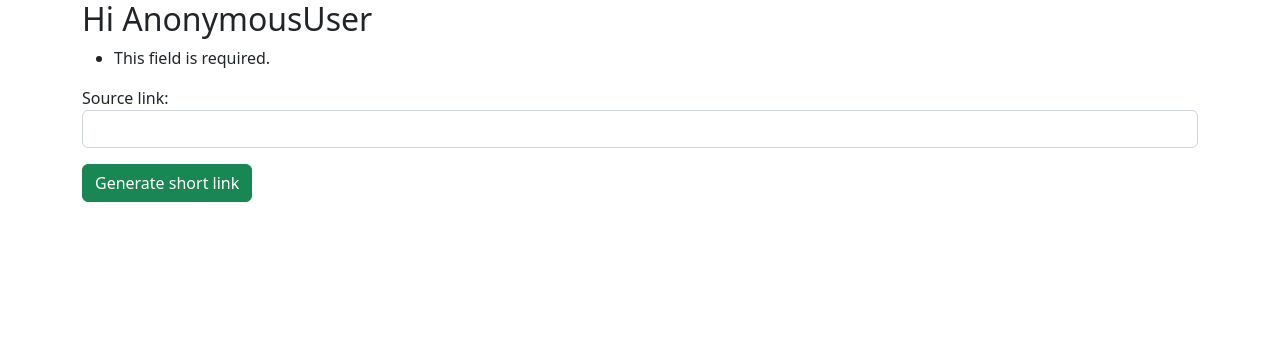
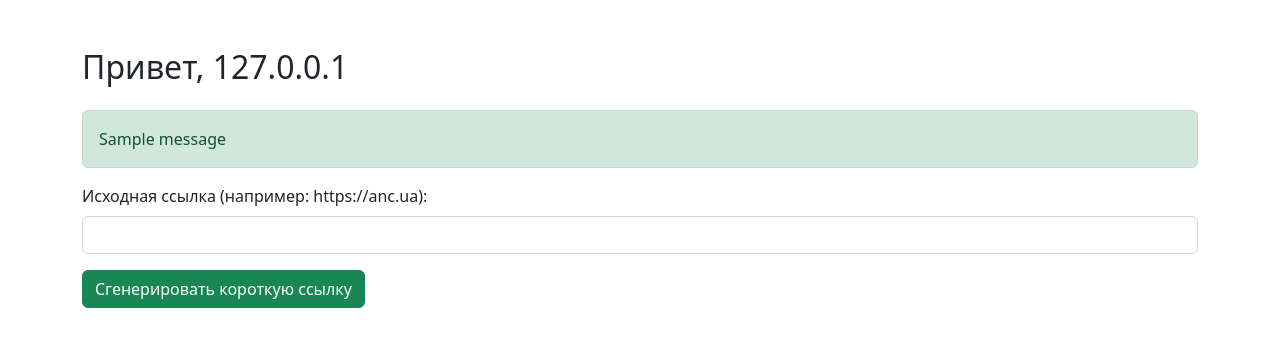
Before and after one commit to spin-sammy/short-links, a Django app: page / in a window 1280 px wide. Shown: the top 347 px of the page. Run offline with Django 4.2, Linux system fonts and the light colour scheme; one stand-in notice (Sample message) is shown.

Commit message:
added link checking

```diff
--- a/short_link/convert_link/forms.py
+++ b/short_link/convert_link/forms.py
@@ -2,4 +2,4 @@ from django import forms
 
 
 class SourceLinkForm(forms.Form):
-    source_link = forms.CharField(label='Source link', widget=forms.TextInput(attrs={'class': 'form-control'}))
+    source_link = forms.URLField(label='Исходная ссылка (например: https://anc.ua)', widget=forms.TextInput(attrs={'class': 'form-control'}))
--- a/short_link/convert_link/models.py
+++ b/short_link/convert_link/models.py
@@ -10,14 +10,13 @@ from django.contrib.auth.models import User
 
 
 class ShortLink(models.Model):
-    source_link = models.CharField(max_length=1024, null=False) #Поменять на текстфиелд
+    source_link = models.URLField(null=False)
     short_link = models.CharField(max_length=42, null=False)
     jumps = models.IntegerField(default=0)
     deleted = models.BooleanField(default=False)
     created_at = models.DateTimeField(auto_now_add=True)
     last_jump_at = models.DateTimeField(auto_now=True)
-    owner = models.ForeignKey(User, on_delete=models.CASCADE, null=False)
-    """? скорее всего релэйшенов не будет, будет идентификатор: или айди или айпишник"""
+    owner = models.CharField(max_length=15)
 
     def __str__(self):
         return f'id: {self.pk}   {self.source_link}  -->  {self.short_link}'
--- a/short_link/convert_link/templates/index.html
+++ b/short_link/convert_link/templates/index.html
@@ -2,17 +2,28 @@
 <html lang="en">
 <head>
     <meta charset="UTF-8">
-    <title>Short link service</title>
+    <title>Генератор коротких ссылок</title>
     <link href="https://cdn.jsdelivr.net/npm/bootstrap@5.2.2/dist/css/bootstrap.min.css" rel="stylesheet"
           integrity="sha384-Zenh87qX5JnK2Jl0vWa8Ck2rdkQ2Bzep5IDxbcnCeuOxjzrPF/et3URy9Bv1WTRi" crossorigin="anonymous">
 </head>
 <body>
 <div class="container md-6">
-    <h2>Hi {{ request.user }}</h2>
-    <form action="{% url 'index' %}" method="post">
+    <h2 class="mt-5">Привет, {{ user_title }}</h2>
+    <form action="{% url 'index' %}" method="post" enctype="multipart/form-data" class="mt-4">
+        {% for message in messages %}
+                    {% if message.tags == 'error' %}
+                        <div class="alert alert-danger" role="alert">
+                            {{ message }}
+                        </div>
+                    {% else %}
+                        <div class="alert alert-{{ message.tags }}" role="alert">
+                            {{ message }}
+                        </div>
+                    {% endif %}
+                {% endfor %}
         {% csrf_token %}
-        {{form.as_p}}
-        <button class="btn btn-success">Generate short link</button>
+        <p><label class="form-label">{{ form.source_link.label }}:</label>{{ form.source_link }}</p>
+        <button class="btn btn-success">Сгенерировать короткую ссылку</button>
     </form>
 </div>
 </body>
--- a/short_link/convert_link/views.py
+++ b/short_link/convert_link/views.py
@@ -5,22 +5,34 @@ from convert_link.models import ShortLink, User
 from convert_link.permissions import IsAdminOrReadOnly, IsOwnerOrReadOnly
 from convert_link.serializers import ShortLinkSerializer
 from .forms import *
-from .utils import generate_short_link
+from .utils import generate_short_link, link_check
+from django.contrib import messages
 
 
 def index(request):
     form = SourceLinkForm(request.POST)
+    if str(request.user) != 'AnonymousUser':
+        user_title = str(request.user)
+    else:
+        user_title = str(request.META.get("REMOTE_ADDR"))
     if request.method == 'POST':
         if form.is_valid():
-            if str(request.user) != 'AnonymousUser':
-                print(request.user)
-                print('-= ALL OK =-')
-                print(generate_short_link(10))
+            short_link = generate_short_link(6)
+            print(request.user)
+            print('-= ALL OK =-')
+            print(short_link)
+            print(request.POST['source_link'])
+            source_link = str(request.POST['source_link'])
+            if link_check(source_link):
+                messages.success(request, f'Успешно сгенерирована новая короткая ссылка: { short_link }')
+                form = SourceLinkForm()
             else:
-                print(f'Not authenticated user: {request.META.get("REMOTE_ADDR")}')
-
+                messages.error(request, 'К сожалению ссылка никуда не ведет. Проверьте правильность.')
+        else:
+            messages.error(request, 'Неправильный формат исходной ссылки. Введите корректные данные и попробуйте снова.')
     ctx = {
-        'form': form
+        'form': form,
+        'user_title': user_title
     }
     return render(request, 'index.html', ctx)
 
--- a/short_link/short_link/settings.py
+++ b/short_link/short_link/settings.py
@@ -71,7 +71,7 @@ AUTH_PASSWORD_VALIDATORS = [
     },
 ]
 
-LANGUAGE_CODE = 'en-us'
+LANGUAGE_CODE = 'uk'
 
 TIME_ZONE = 'Europe/Kyiv'
 
```
Also changed, not shown: short_link/convert_link/utils.py (+9 -0 lines), short_link/db.sqlite3.
